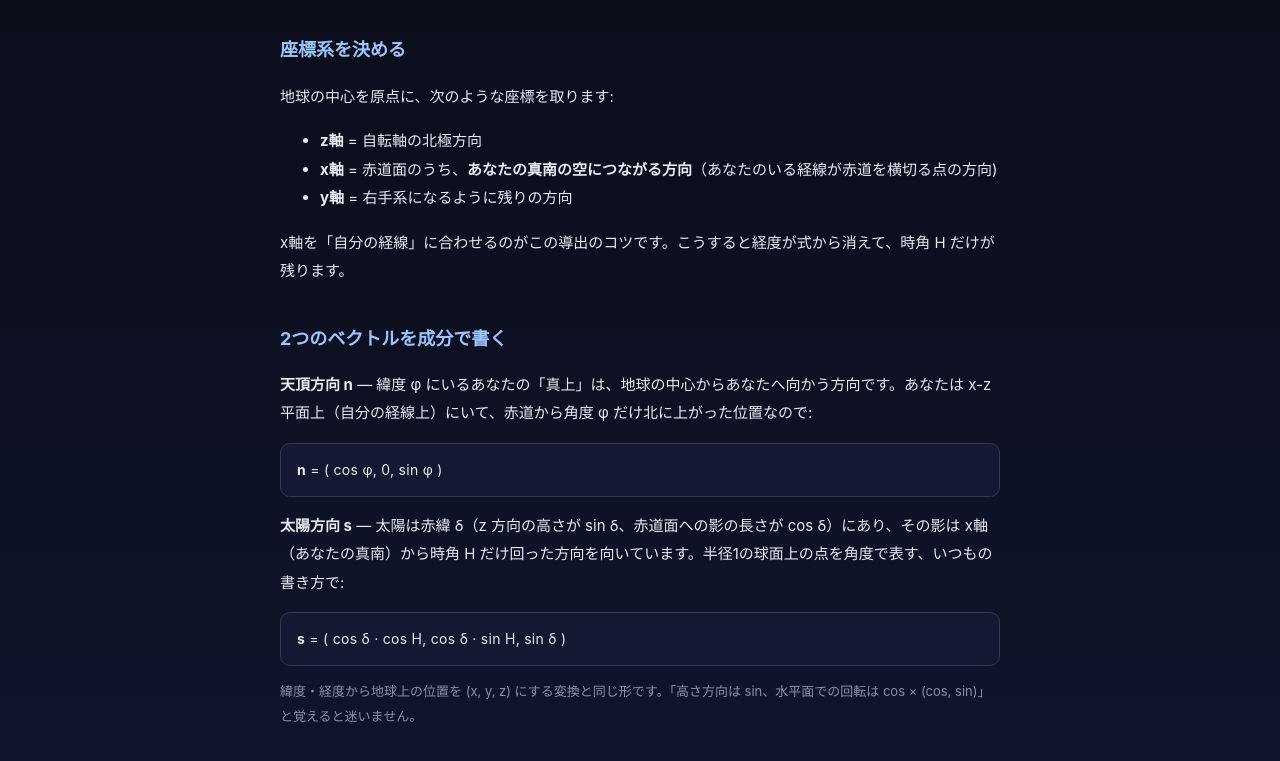
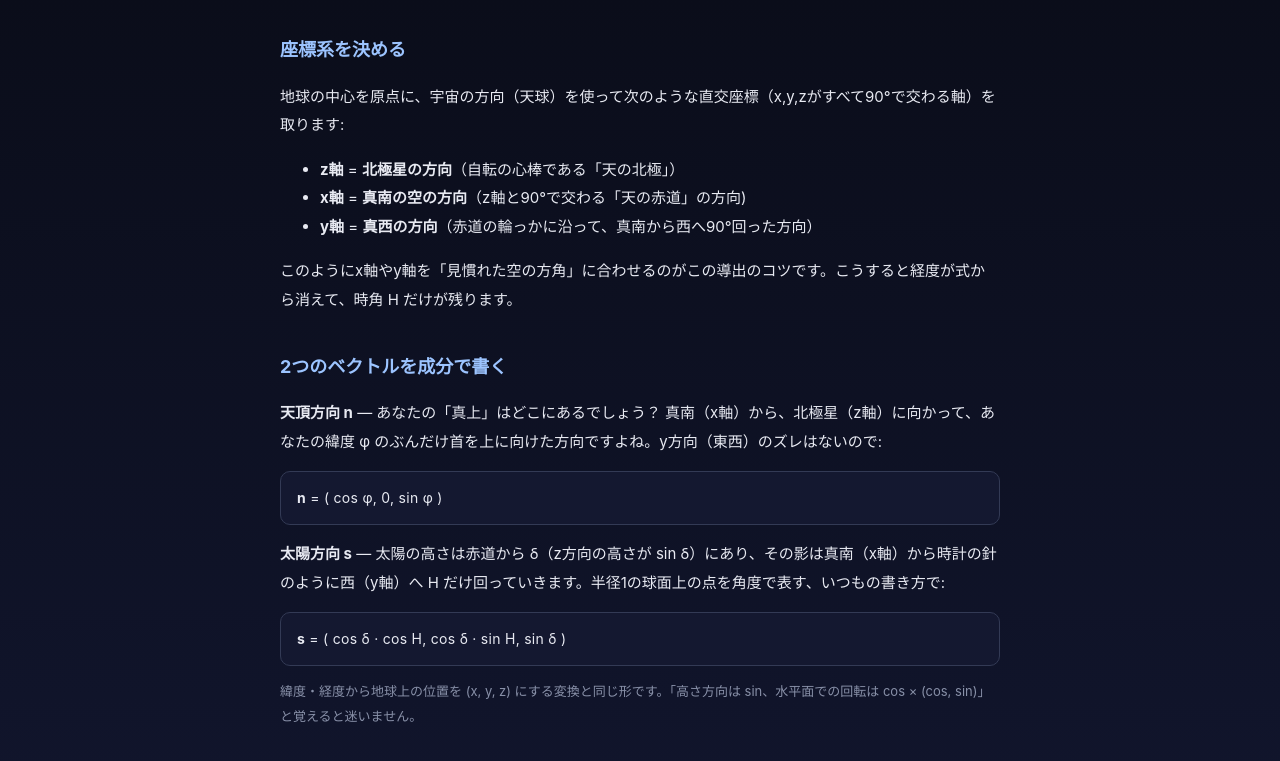
Before and after one commit to nekoneko03/imasora, a plain HTML site: page vector.html in a window 1280 px wide. Shown: the part 699-1460 px from the top of the page. Drawn offline with Linux system fonts and the light colour scheme.

Commit message:
docs: vector.html の解説を方位ベースの直交座標系の説明に書き換え

```diff
--- a/vector.html
+++ b/vector.html
@@ -21,7 +21,7 @@
 <div class="formula">
 sin h = sin φ · sin δ + cos φ · cos δ · cos H
 </div>
-<p>使う道具は3つだけ。①空間の点を (x, y, z) で表すこと、②単位ベクトル同士の内積がなす角の cos になること（<b>a</b>·<b>b</b> = cos θ）、③三角関数。太字（<b>n</b> や <b>s</b>）はベクトルを表します。それぞれの記号は、φ = あなたの緯度、δ = 太陽の赤緯（太陽の真下の地点の緯度）、H = 時角（太陽が真南からズレている角度）です。</p>
+<p>使う道具は3つだけ。①空間の点を (x, y, z) で表すこと、②ベクトルの内積の公式（<b>a</b>·<b>b</b> = |<b>a</b>||<b>b</b>|cos θ。今回は長さ1の単位ベクトルなので <b>a</b>·<b>b</b> = cos θ）、③三角関数。太字（<b>n</b> や <b>s</b>）はベクトルを表します。それぞれの記号は、φ = あなたの緯度、δ = 太陽の赤緯（太陽の真下の地点の緯度）、H = 時角（太陽が真南からズレている角度）です。</p>
 
 <h2>方針</h2>
 <p>太陽の高度 h は「地平線から太陽まで」の角度です。これを直接測る代わりに、<strong>「天頂（真上）方向」と「太陽方向」のなす角 θ</strong> を考えます。太陽が真上にあれば θ = 0° で h = 90°、地平線上なら θ = 90° で h = 0°。つまり</p>
@@ -31,20 +31,20 @@ h = 90° − θ　→　sin h = sin(90° − θ) = cos θ
 <p>そして、単位ベクトルどうしの内積はなす角の cos そのものです。だから<strong>「天頂方向の単位ベクトル」と「太陽方向の単位ベクトル」を作って内積を取れば、それがそのまま sin h</strong> になります。あとはベクトルを成分で書くだけです。</p>
 
 <h2>座標系を決める</h2>
-<p>地球の中心を原点に、次のような座標を取ります:</p>
+<p>地球の中心を原点に、宇宙の方向（天球）を使って次のような直交座標（x,y,zがすべて90°で交わる軸）を取ります:</p>
 <ul>
-<li><strong>z軸</strong> = 自転軸の北極方向</li>
-<li><strong>x軸</strong> = 赤道面のうち、<strong>あなたの真南の空につながる方向</strong>（あなたのいる経線が赤道を横切る点の方向)</li>
-<li><strong>y軸</strong> = 右手系になるように残りの方向</li>
+<li><strong>z軸</strong> = <strong>北極星の方向</strong>（自転の心棒である「天の北極」）</li>
+<li><strong>x軸</strong> = <strong>真南の空の方向</strong>（z軸と90°で交わる「天の赤道」の方向)</li>
+<li><strong>y軸</strong> = <strong>真西の方向</strong>（赤道の輪っかに沿って、真南から西へ90°回った方向）</li>
 </ul>
-<p>x軸を「自分の経線」に合わせるのがこの導出のコツです。こうすると経度が式から消えて、時角 H だけが残ります。</p>
+<p>このようにx軸やy軸を「見慣れた空の方角」に合わせるのがこの導出のコツです。こうすると経度が式から消えて、時角 H だけが残ります。</p>
 
 <h2>2つのベクトルを成分で書く</h2>
-<p><strong>天頂方向 <b>n</b></strong> — 緯度 φ にいるあなたの「真上」は、地球の中心からあなたへ向かう方向です。あなたは x-z 平面上（自分の経線上）にいて、赤道から角度 φ だけ北に上がった位置なので:</p>
+<p><strong>天頂方向 <b>n</b></strong> — あなたの「真上」はどこにあるでしょう？ 真南（x軸）から、北極星（z軸）に向かって、あなたの緯度 φ のぶんだけ首を上に向けた方向ですよね。y方向（東西）のズレはないので:</p>
 <div class="formula">
 <b>n</b> = ( cos φ, 0, sin φ )
 </div>
-<p><strong>太陽方向 <b>s</b></strong> — 太陽は赤緯 δ（z 方向の高さが sin δ、赤道面への影の長さが cos δ）にあり、その影は x軸（あなたの真南）から時角 H だけ回った方向を向いています。半径1の球面上の点を角度で表す、いつもの書き方で:</p>
+<p><strong>太陽方向 <b>s</b></strong> — 太陽の高さは赤道から δ（z方向の高さが sin δ）にあり、その影は真南（x軸）から時計の針のように西（y軸）へ H だけ回っていきます。半径1の球面上の点を角度で表す、いつもの書き方で:</p>
 <div class="formula">
 <b>s</b> = ( cos δ · cos H, cos δ · sin H, sin δ )
 </div>
@@ -64,7 +64,7 @@ cos θ = <b>n</b> · <b>s</b><br>
 <p>導出はこれだけです。y 成分がゼロと掛かって消えるのは、x軸を自分の経線に合わせたおかげ。「球面三角法の公式」という名前がついていますが、正体は<strong>内積の成分計算1行</strong>でした。</p>
 
 <div class="box">
-<strong>検算:</strong> 南中（H = 0）で cos H = 1 とすると sin h = sin φ sin δ + cos φ cos δ = cos(φ − δ)、つまり h = 90° − (φ − δ)。夏至の大阪（φ = 34.7°、δ = 23.4°）なら h ≒ 78° で、理科の教科書の値と一致します。真夜中（H = 180°）なら cos H = −1 で高度は最小になります。
+<strong>検算:</strong> 南中（H = 0）で cos H = 1 とすると sin h = sin φ sin δ + cos φ cos δ = cos(φ − δ)、つまり <strong>h = 90° − |φ − δ|</strong>（絶対値をつければ、ハワイなどの熱帯で太陽が北側を通るケースも完璧に表せます）。夏至の大阪（φ = 34.7°、δ = 23.4°）なら h ≒ 78° で、理科の教科書の値と一致します。真夜中（H = 180°）なら cos H = −1 で高度は最小になります。
 </div>
 
 <h2>この導出で使った近似</h2>
```
